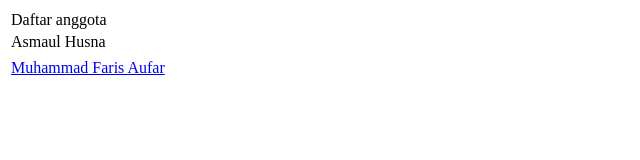
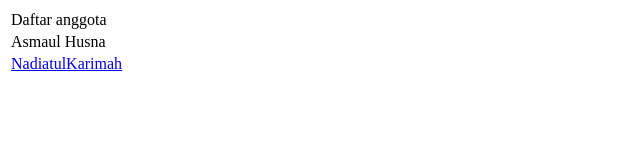
Before and after one commit to Husnaa/RPL-INF-2017-05, a plain HTML site: page index.html in a window 1280 px wide. Shown: the full height of the page, 0-640 px from the left. Drawn offline with Linux system fonts and the light colour scheme.

Commit message:
Tambahan

```diff
--- a/index.html
+++ b/index.html
@@ -7,8 +7,7 @@
      <table border="0">
        <tr><td>Daftar anggota</td></tr>
        <tr><td>Asmaul Husna</td></tr>
-	   <tr><td><a href="1508107010006-Muhammad Faris Aufar"</a></td></tr>
-	   <tr><td><a href="15080107010006-Muhammad Faris Aufar.html">Muhammad Faris Aufar</a></td></tr>
+	   <tr><td><a href="15080107010024-NadiatulKarimah.html">NadiatulKarimah</a></td></tr>
       </table>
      </body>
   </html>
```
Also changed, not shown: 1508107010024-NadiatulKarimah.html.html (renamed from 1508107010006-Muhammad Faris Aufar.html, +1 -1 lines).
